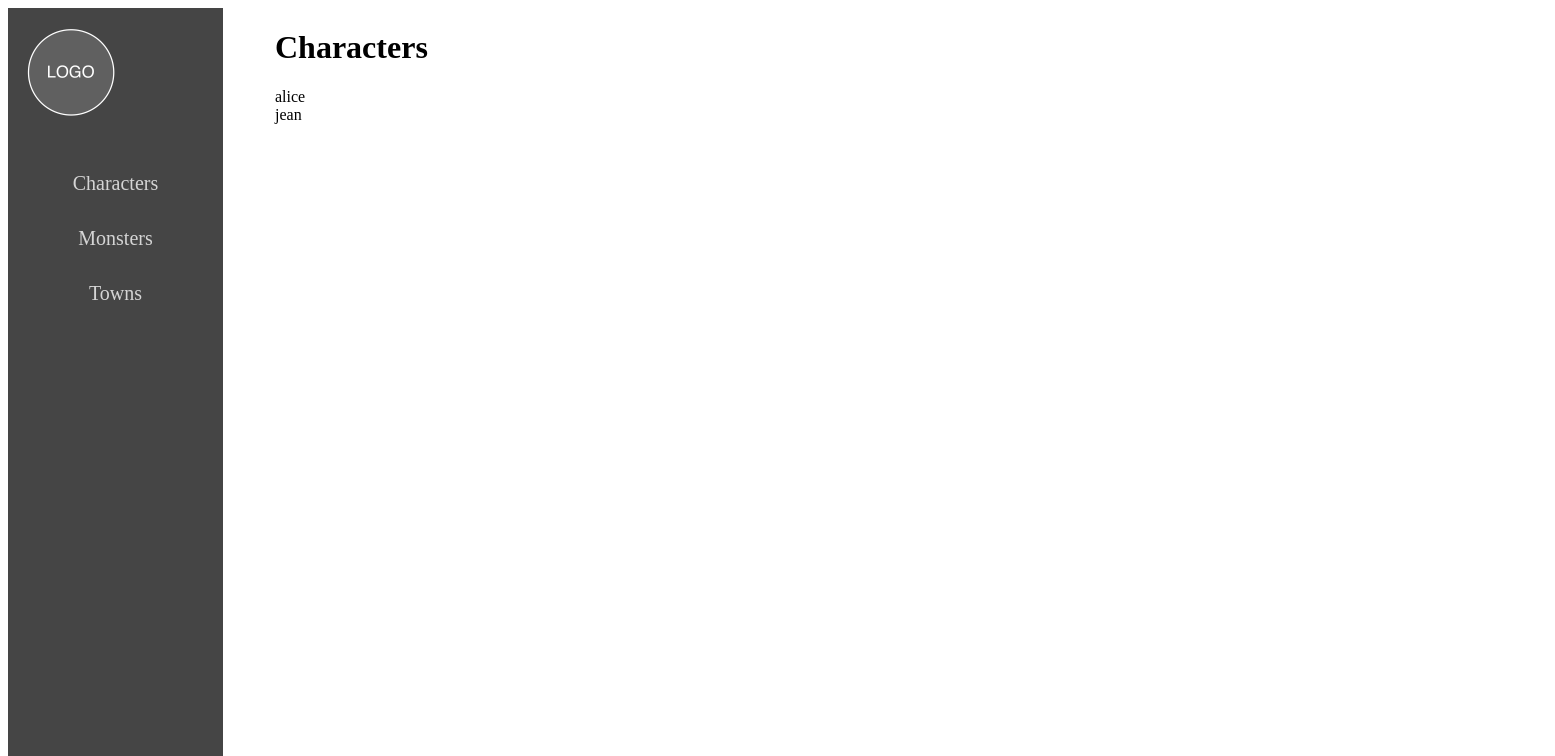
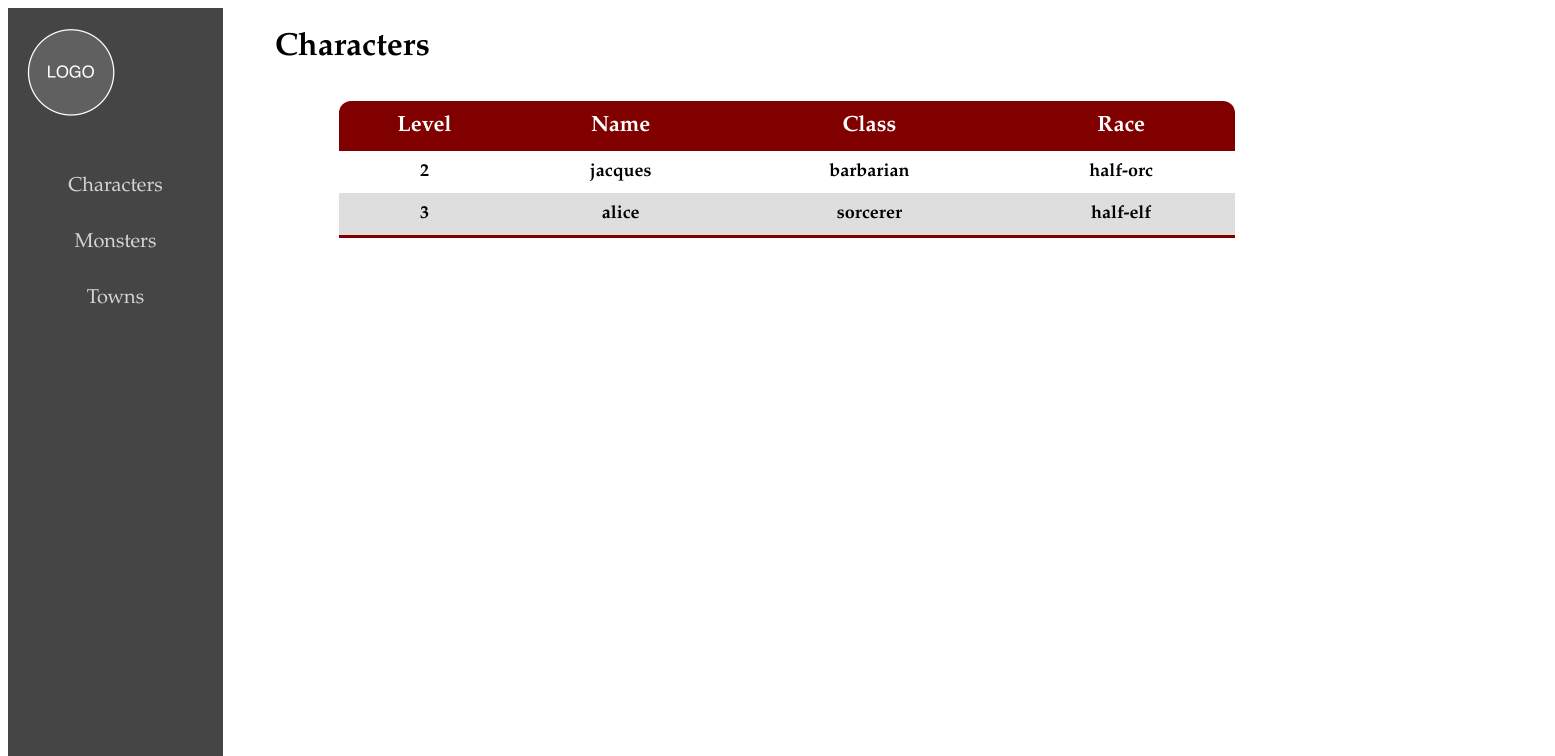
Before and after one commit to LeBarbier/FableManager, a Vue app: page /#/Characters in a window 1280 px wide. Shown: the top 756 px of the page, 1555 px wide, since content can reach past the window. Built offline with nearby package versions, Linux system fonts and the light colour scheme.

Commit message:
Ajout de la liste de personnage.

```diff
--- a/src/App.vue
+++ b/src/App.vue
@@ -20,8 +20,13 @@
 </script>
 
 <style>
+    html {
+        font-family: Garamond;
+    }
+
     .conteneur {
         left: 275px;
         position: absolute;
+        width: 100%;
     }
 </style>
--- /dev/null
+++ b/src/assets/data/characters/characters.json
@@ -0,0 +1,14 @@
+[
+  {
+    "name": "jacques",
+    "level": "2",
+    "race": "half-orc",
+    "class": "barbarian"
+  },
+  {
+    "name": "alice",
+    "level": "3",
+    "race": "half-elf",
+    "class": "sorcerer"
+  }
+]
--- a/src/components/characters/Characters.vue
+++ b/src/components/characters/Characters.vue
@@ -2,33 +2,83 @@
     <div>
         <h1>Characters</h1>
 
-        <ul class="characters_liste">
-            <li v-for="character in characters"
-                class="character__nom"
+        <table class="characters__liste">
+            <tr class="characters__title">
+                <th>Level</th>
+                <th>Name</th>
+                <th>Class</th>
+                <th>Race</th>
+            </tr>
+            <tr class="character__detail" v-for="character in characters"
                 :key="character.name">
-                {{ character.name }}
-            </li>
-        </ul>
+                <td>
+                    {{ character.level }}
+                </td>
+                <td>
+                    {{ character.name }}
+                </td>
+                <td>
+                    {{ character.class }}
+                </td>
+                <td>
+                    {{ character.race }}
+                </td>
+            </tr>
+        </table>
     </div>
 </template>
 
 <script>
+    import Characters from '@/assets/data/characters/characters.json';
     export default {
         name: 'Characters',
         data() {
             return {
-                characters: [{ name: 'alice' }, { name: 'jean' }]
+                characters: Characters
             }
         }
     }
 </script>
 
 <style scoped>
-    .character__nom {
-        list-style-type: none;
+    .characters__liste {
+        padding-top: 12px;
+        width: 70%;
+        margin: 0px 5%;
+        text-align: center;
+        border-spacing: 0px;
+        border-bottom: 3px solid maroon;
+        font-size: 18px;
+        font-weight: 600;
     }
 
-    .characters_liste {
-        padding: 0px;
+    .characters__title {
+        background-color: maroon;
+        color: white;
+    }
+
+        .characters__title th {
+            padding: 12px 2px;
+            font-size: 22px;
+        }
+
+        .characters__title th:first-child {
+            border-top-left-radius: 12px;
+        }
+
+        .characters__title th:last-child {
+            border-top-right-radius: 12px;
+        }
+
+    .character__detail td {
+        padding: 10px 7px;
+    }
+
+    .character__detail:nth-child(2n+1) {
+        background-color: #dedede;
+    }
+
+    .character__detail:hover {
+        background-color: rgb(192,192,192, 0.2);
     }
 </style>
```
Also changed, not shown: 1 other file (tests, documents, lock files or other folders).
